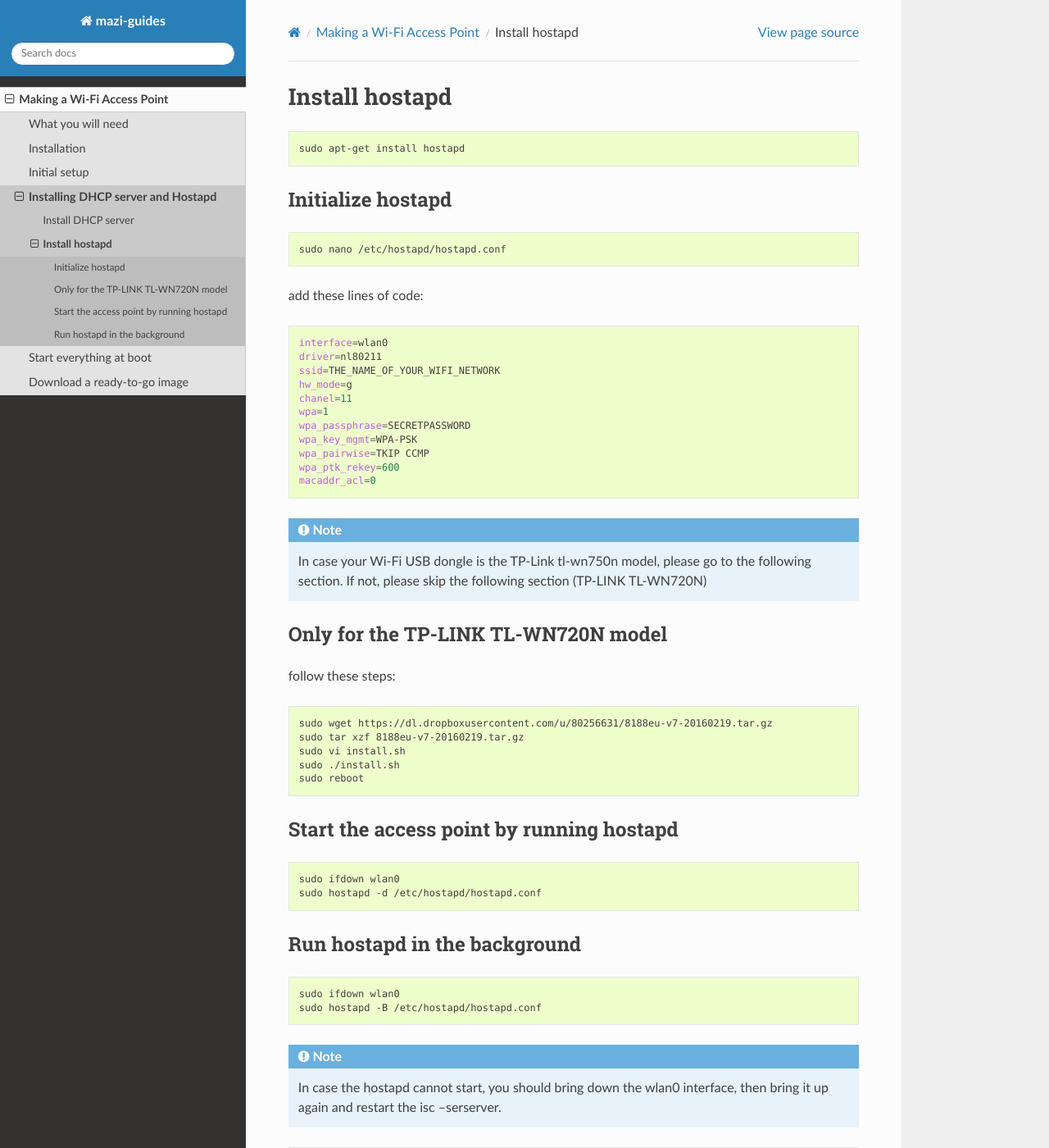
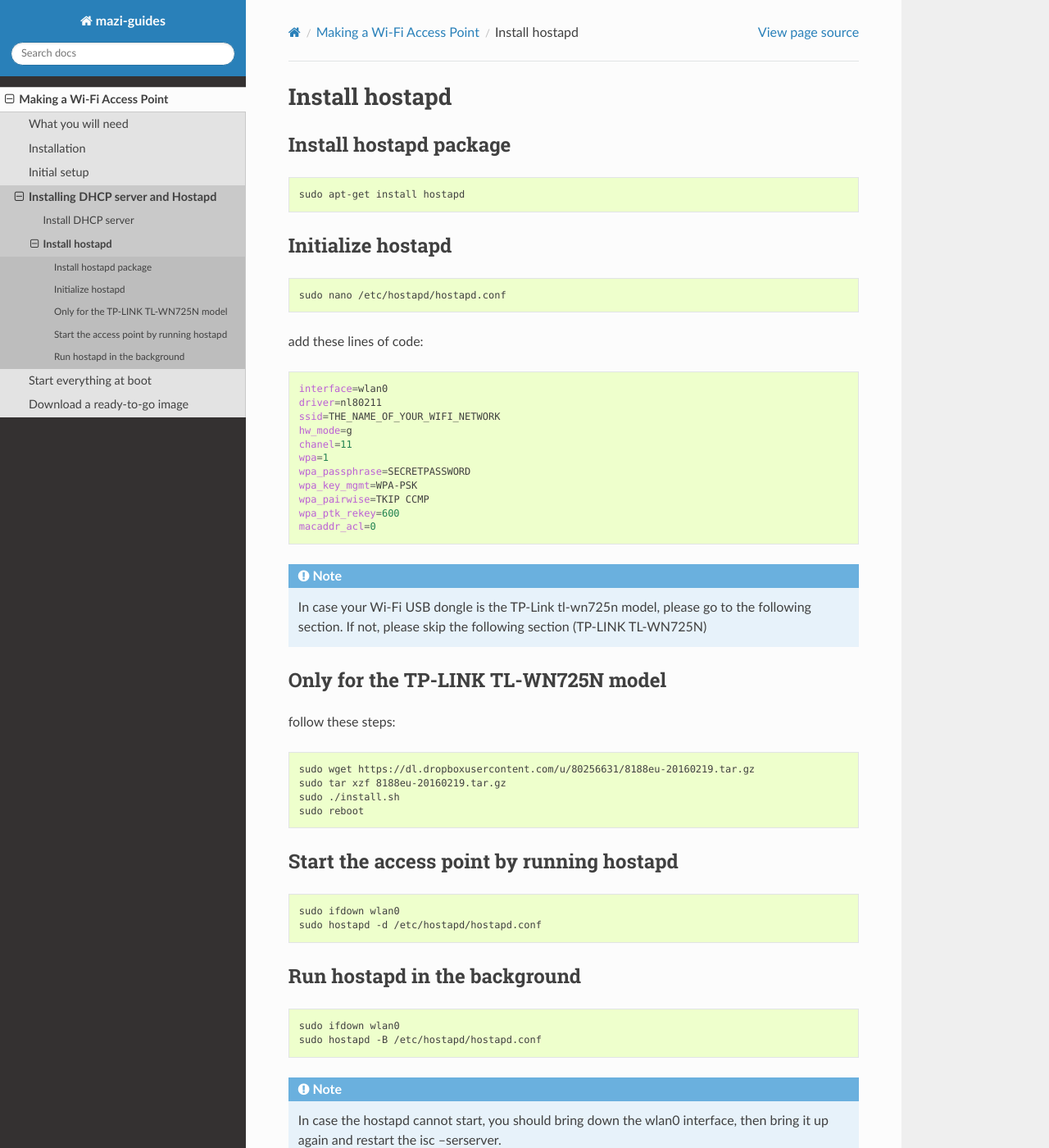
Before and after one commit to mazi-project/guides, a Sphinx documentation site: the page built from source/hostapd.rst, in a window 1280 px wide and 1400 px high. Shown: the whole window at 82% size. Built offline with Sphinx 7.4.7 and the Read the Docs theme 2.0.0, drawn with Linux system fonts in a browser that asks for light colours.

```diff
--- a/source/dhcpServer.rst
+++ b/source/dhcpServer.rst
@@ -3,10 +3,13 @@
 Install DHCP server
 ===================
 
+Install isc dhcp server package
+-------------------------------
 
 .. code-block:: bash
 
    sudo apt-get install isc-dhcp-server
+
 
 Setup the DHCP server
 ---------------------
--- a/source/hostapd.rst
+++ b/source/hostapd.rst
@@ -4,6 +4,8 @@
 Install hostapd
 ===============
 
+Install hostapd package
+----------------------
 
 .. code-block:: bash
 
@@ -35,19 +37,18 @@ add these lines of code:
 
 .. note::
 
-   In case your Wi-Fi USB dongle is the TP-Link tl-wn750n model, please go to the following section. If not, please skip the following section (TP-LINK TL-WN720N)
+   In case your Wi-Fi USB dongle is the TP-Link tl-wn725n model, please go to the following section. If not, please skip the following section (TP-LINK TL-WN725N)
 
 
-Only for the TP-LINK TL-WN720N model
+Only for the TP-LINK TL-WN725N model
 ------------------------------------
 
 follow these steps:
 
 .. code-block:: bash
 
-   sudo wget https://dl.dropboxusercontent.com/u/80256631/8188eu-v7-20160219.tar.gz
-   sudo tar xzf 8188eu-v7-20160219.tar.gz
-   sudo vi install.sh
+   sudo wget https://dl.dropboxusercontent.com/u/80256631/8188eu-20160219.tar.gz
+   sudo tar xzf 8188eu-20160219.tar.gz
    sudo ./install.sh
    sudo reboot
 
--- a/source/index.rst
+++ b/source/index.rst
@@ -7,7 +7,7 @@ Welcome to mazi-guides!
 =======================
 
 
-Making a WI-FI Access Point
+Making a Wi-Fi Access Point
 -----------------------
 .. toctree::
    :maxdepth: 1
```
Also changed, not shown: README.md (+26 -0 lines).
